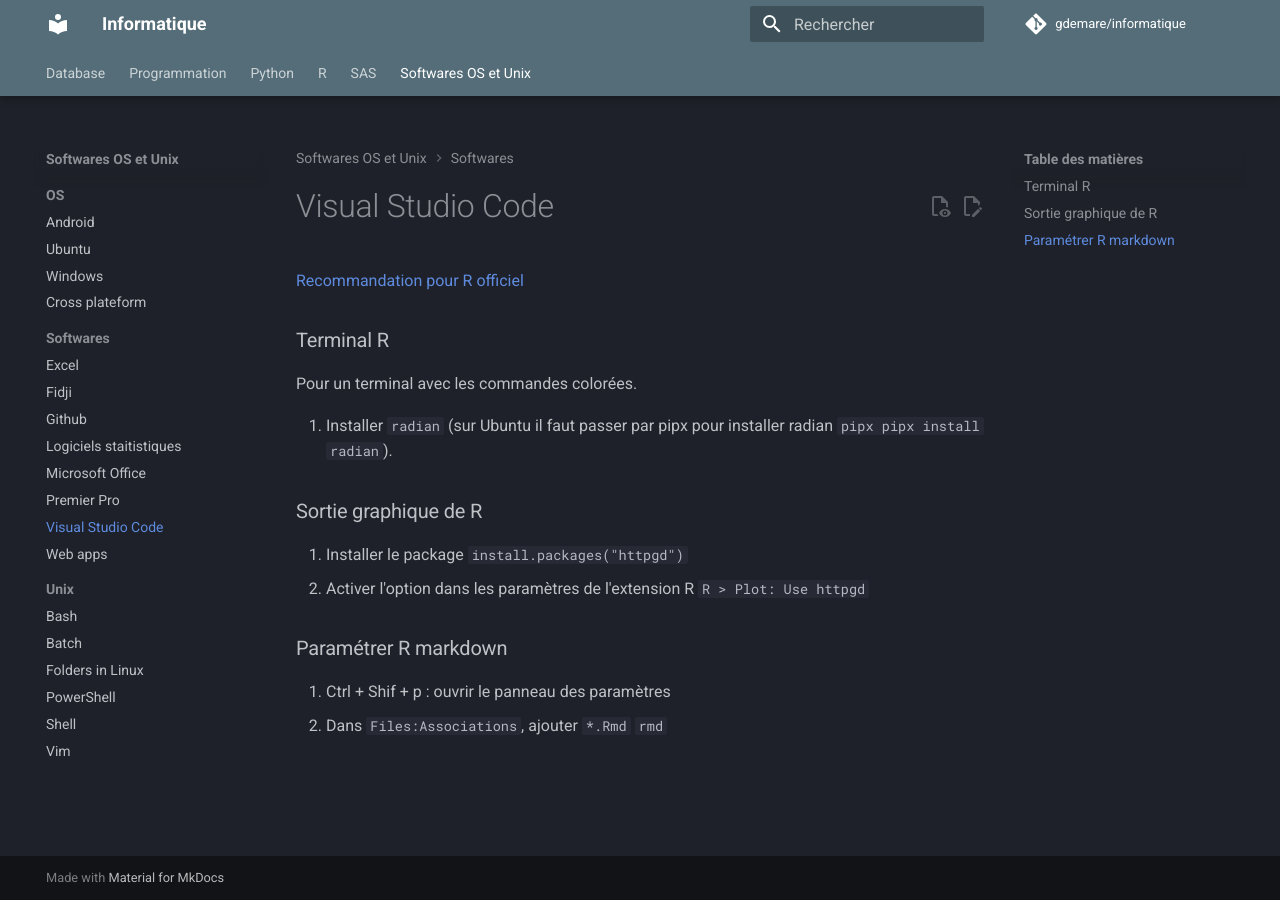
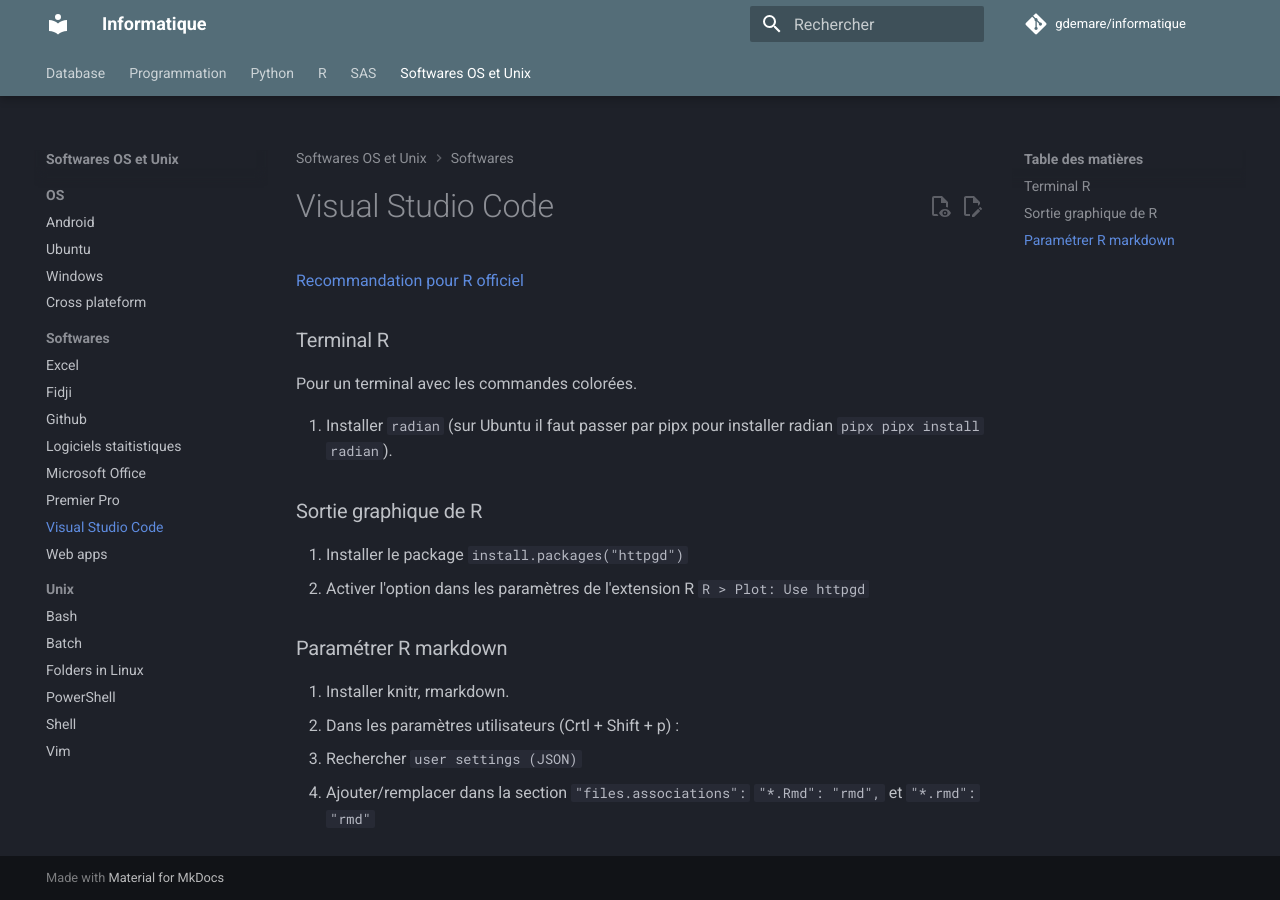
Before and after one commit to gdemare/Informatique, an MkDocs documentation site: the page built from docs/sofwares-os-unix/software/visual-code-studio.md, in a window 1280 px wide. Built offline with MkDocs 1.6.1 and Material for MkDocs 9.7.7, drawn with Linux system fonts in a browser that asks for light colours; comment, search, counter and statistics services are not loaded.

Commit message:
Update visual-code-studio.md

```diff
--- a/docs/sofwares-os-unix/software/visual-code-studio.md
+++ b/docs/sofwares-os-unix/software/visual-code-studio.md
@@ -13,5 +13,8 @@
 
 ### Paramétrer R markdown
 
-1. Ctrl + Shif + p : ouvrir le panneau des paramètres
-2. Dans `Files:Associations`, ajouter `*.Rmd` `rmd`
+
+0. Installer knitr, rmarkdown.
+1. Dans les paramètres utilisateurs (Crtl + Shift + p) :
+2. Rechercher `user settings (JSON)`
+3. Ajouter/remplacer dans la section `"files.associations":`  `"*.Rmd": "rmd",` et `"*.rmd": "rmd"`
```
